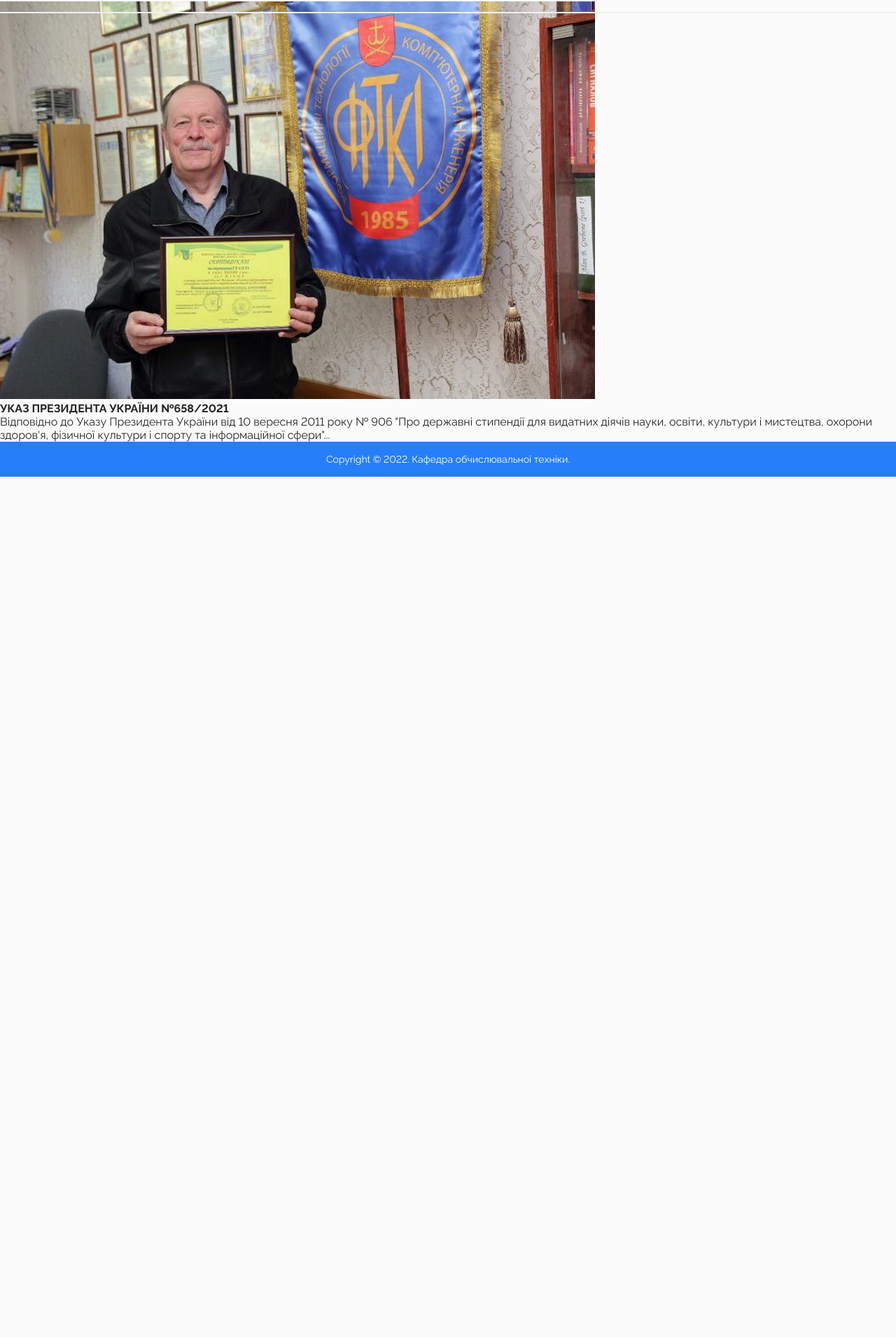
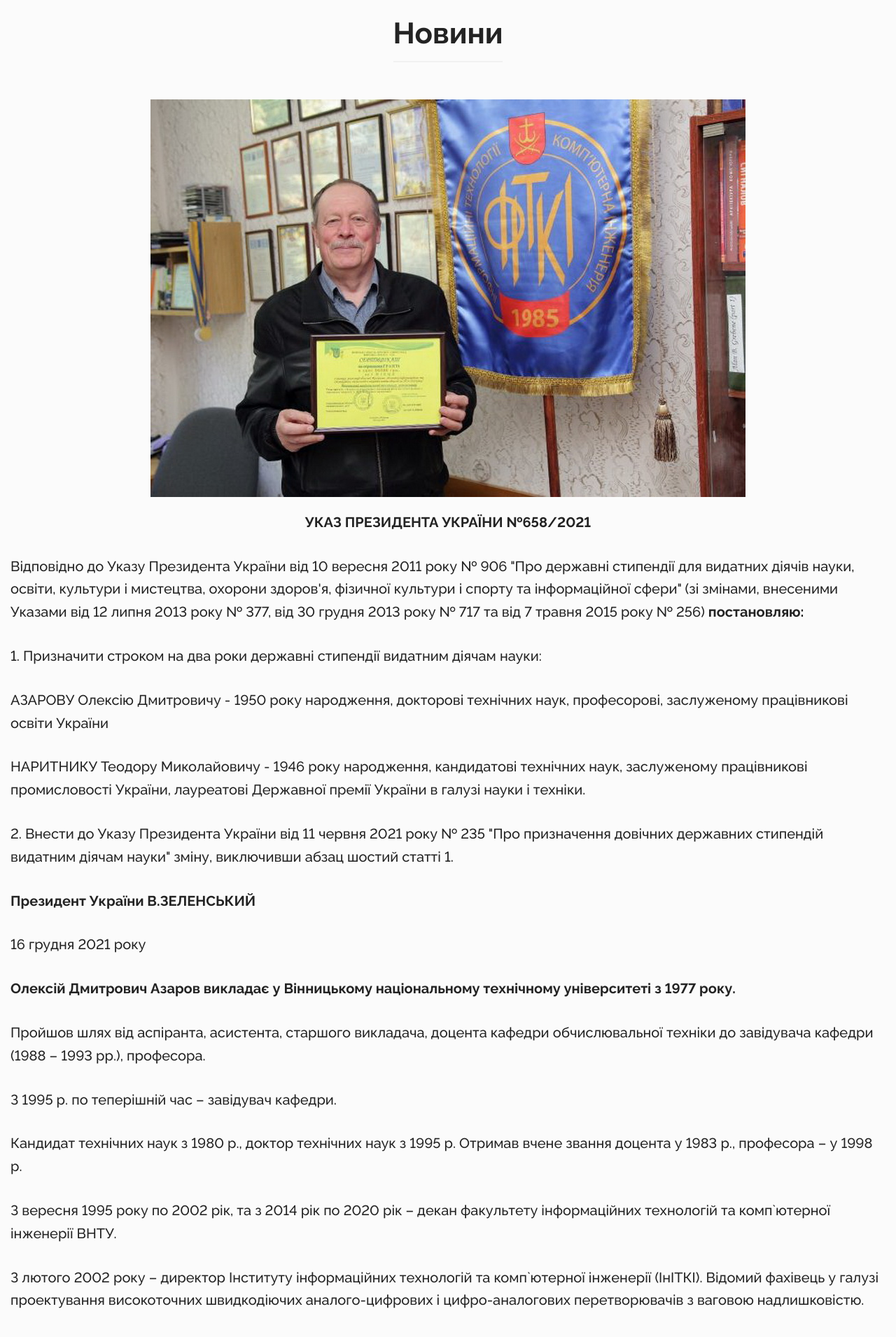
Before and after one commit to SlavkaHitriy/departament, a React (Create React App) app: page /new/0 in a window 1280 px wide. Shown: the part 272-2182 px from the top of the page at 70% size. Before the commit the page ends 953 px from the top, so only its background shows below. Built offline with nearby package versions, Linux system fonts and the light colour scheme.

Commit message:
Azarov system

```diff
--- a/src/modules/News/New.js
+++ b/src/modules/News/New.js
@@ -21,20 +21,97 @@ const New = () => {
                   <Title className={styles.newsTitle} contents='Новини' />
                </div>
                <div className={styles.homeNewsItems}>
-                  <Link className={styles.homeNewsItem} to="/new/0">
-                     <img
-                        src={Azarov}
-                        alt='Azarov'
-                     />
+                     <img src={Azarov} alt='Azarov'/>
                      <div className={styles.homeNewsItemContent}>
                         <h4 className={styles.homeNewsItemTitle}>
                            УКАЗ ПРЕЗИДЕНТА УКРАЇНИ №658/2021
                         </h4>
-                        <p className={styles.homeNewsItemText}>
-                           Відповідно до Указу Президента України від 10 вересня 2011 року № 906 "Про державні стипендії для видатних діячів науки, освіти, культури і мистецтва, охорони здоров'я, фізичної культури і спорту та інформаційної сфери"...
-                        </p>
                      </div>
-                  </Link>
+               </div>
+               <div className={styles.homeNewsItem}>
+                  <p className={styles.homeNewsItemText}>
+                     Відповідно до Указу Президента України від 10 вересня 2011 року № 906 "Про державні стипендії для видатних діячів науки, освіти, культури і мистецтва, охорони здоров'я, фізичної культури і спорту та інформаційної сфери" (зі змінами, внесеними Указами від 12 липня 2013 року № 377, від 30 грудня 2013 року № 717 та від 7 травня 2015 року № 256) <span>постановляю:</span>
+                  </p>
+               </div>
+               <div className={styles.homeNewsItem}>
+                  <p className={styles.homeNewsItemText}>
+                     1. Призначити строком на два роки державні стипендії видатним діячам науки:
+                  </p>
+               </div>
+               <div className={styles.homeNewsItem}>
+                  <p className={styles.homeNewsItemText}>
+                     АЗАРОВУ Олексію Дмитровичу - 1950 року народження, докторові технічних наук, професорові, заслуженому працівникові освіти України
+                  </p>
+               </div>
+               <div className={styles.homeNewsItem}>
+                  <p className={styles.homeNewsItemText}>
+                     НАРИТНИКУ Теодору Миколайовичу - 1946 року народження, кандидатові технічних наук, заслуженому працівникові промисловості України, лауреатові Державної премії України в галузі науки і техніки.
+                  </p>
+               </div>
+               <div className={styles.homeNewsItem}>
+                  <p className={styles.homeNewsItemText}>
+                     2. Внести до Указу Президента України від 11 червня 2021 року № 235 "Про призначення довічних державних стипендій видатним діячам науки" зміну, виключивши абзац шостий статті 1.
+                  </p>
+               </div>
+               <div className={styles.homeNewsItem}>
+                  <p className={styles.homeNewsItemText}>
+                     <span>Президент України В.ЗЕЛЕНСЬКИЙ</span>
+                  </p>
+               </div>
+               <div className={styles.homeNewsItem}>
+                  <p className={styles.homeNewsItemText}>
+                     16 грудня 2021 року
+                  </p>
+               </div>
+               <div className={styles.homeNewsItem}>
+                  <p className={styles.homeNewsItemText}>
+                     <span>Олексій Дмитрович Азаров викладає у Вінницькому національному технічному університеті з 1977 року. </span>
+                  </p>
+               </div>
+               <div className={styles.homeNewsItem}>
+                  <p className={styles.homeNewsItemText}>
+                     Пройшов шлях від аспіранта, асистента, старшого викладача, доцента кафедри обчислювальної техніки до завідувача кафедри (1988 – 1993 рр.), професора.
+                  </p>
+               </div>
+               <div className={styles.homeNewsItem}>
+                  <p className={styles.homeNewsItemText}>
+                     З 1995 р. по теперішній час – завідувач кафедри.
+                  </p>
+               </div>
+               <div className={styles.homeNewsItem}>
+                  <p className={styles.homeNewsItemText}>
+                     Кандидат технічних наук з 1980 р., доктор технічних наук з 1995 р. Отримав вчене звання доцента у 1983 р., професора – у 1998 р.
+                  </p>
+               </div>
+               <div className={styles.homeNewsItem}>
+                  <p className={styles.homeNewsItemText}>
+                     З вересня 1995 року по 2002 рік, та з 2014 рік по 2020 рік – декан факультету інформаційних технологій та комп`ютерної інженерії ВНТУ.
+                  </p>
+               </div>
+               <div className={styles.homeNewsItem}>
+                  <p className={styles.homeNewsItemText}>
+                     З лютого 2002 року – директор Інституту інформаційних технологій та комп`ютерної інженерії (ІнІТКІ). Відомий фахівець у галузі проектування високоточних швидкодіючих аналого-цифрових і цифро-аналогових перетворювачів з ваговою надлишковістю.
+                  </p>
+               </div>
+               <div className={styles.homeNewsItem}>
+                  <p className={styles.homeNewsItemText}>
+                     Голова спеціалізованої вченої ради і член ради із захисту докторських і кандидатських дисертацій при Вінницькому національному технічному університеті. Головний редактор міжнародного науково-технічного журналу «Інформаційні технології та комп`ютерна інженерія», член редколегії наукового журналу «Вісник Вінницького політехнічного інституту».
+                  </p>
+               </div>
+               <div className={styles.homeNewsItem}>
+                  <p className={styles.homeNewsItemText}>
+                     Керує аспірантурою.
+                  </p>
+               </div>
+               <div className={styles.homeNewsItem}>
+                  <p className={styles.homeNewsItemText}>
+                     В період з 1993 по теперішній час підготував 16 кандидатів наук.
+                  </p>
+               </div>
+               <div className={styles.homeNewsItem}>
+                  <p className={styles.homeNewsItemText}>
+                     Наукові та науково-методичні результати роботи Азарова О. Д. опубліковано у понад 520 науково-методичних працях, серед яких 13 монографій, 250 патентів, 30 навчально-методичних праць, зокрема, 5 посібників із грифом МОНУ.
+                  </p>
                </div>
             </div>
          </div>
--- a/src/modules/News/index.module.scss
+++ b/src/modules/News/index.module.scss
@@ -0,0 +1,58 @@
+@import '/src/assets/styles/vars';
+@import '/src/assets/styles/mixins';
+
+
+.container {
+   max-width: 1600px;
+   padding: 0 15px;
+   margin: 0 auto;
+}
+
+.news{}
+
+.newsContent{
+   color: $black;
+   font-family: 'Raleway';
+   font-style: normal;
+   font-weight: 500;
+   font-size: 20px;
+   line-height: 164%;
+   font-feature-settings: 'pnum' on, 'lnum' on;
+}
+
+.newsTitleWrapper {
+   margin-top: 70px;
+   margin-bottom: 70px;
+   text-align: center;
+}
+
+.newsTitle {
+   display: inline-block;
+}
+
+.homeNewsItems{
+
+      img {
+         max-width: 100%;
+         display: block;
+         margin: 0 auto;
+      }
+}
+.homeNewsItem{
+
+   margin: 30px 0 30px 0;
+
+   & span{
+      font-weight: 700;
+   }
+}
+
+.homeNewsItemTitle{
+   text-align: center;
+   margin-top: 20px;
+}
+.homeNewsItemContent{}
+
+
+
+.homeNewsItemText{}
--- a/src/routes/MainRoutes.js
+++ b/src/routes/MainRoutes.js
@@ -12,7 +12,7 @@ const MainRoutes = () => {
             <Route path='/' element={<Home/>}/>
             <Route path='/news/:page' element={<News />} />
             <Route path='/new/0' element={<New />} />
-            <Route path='/history' element={<History />} />
+
             <Route path='*' element={<Navigate to='/' replace/>}/>
         </Routes>
     )
```
